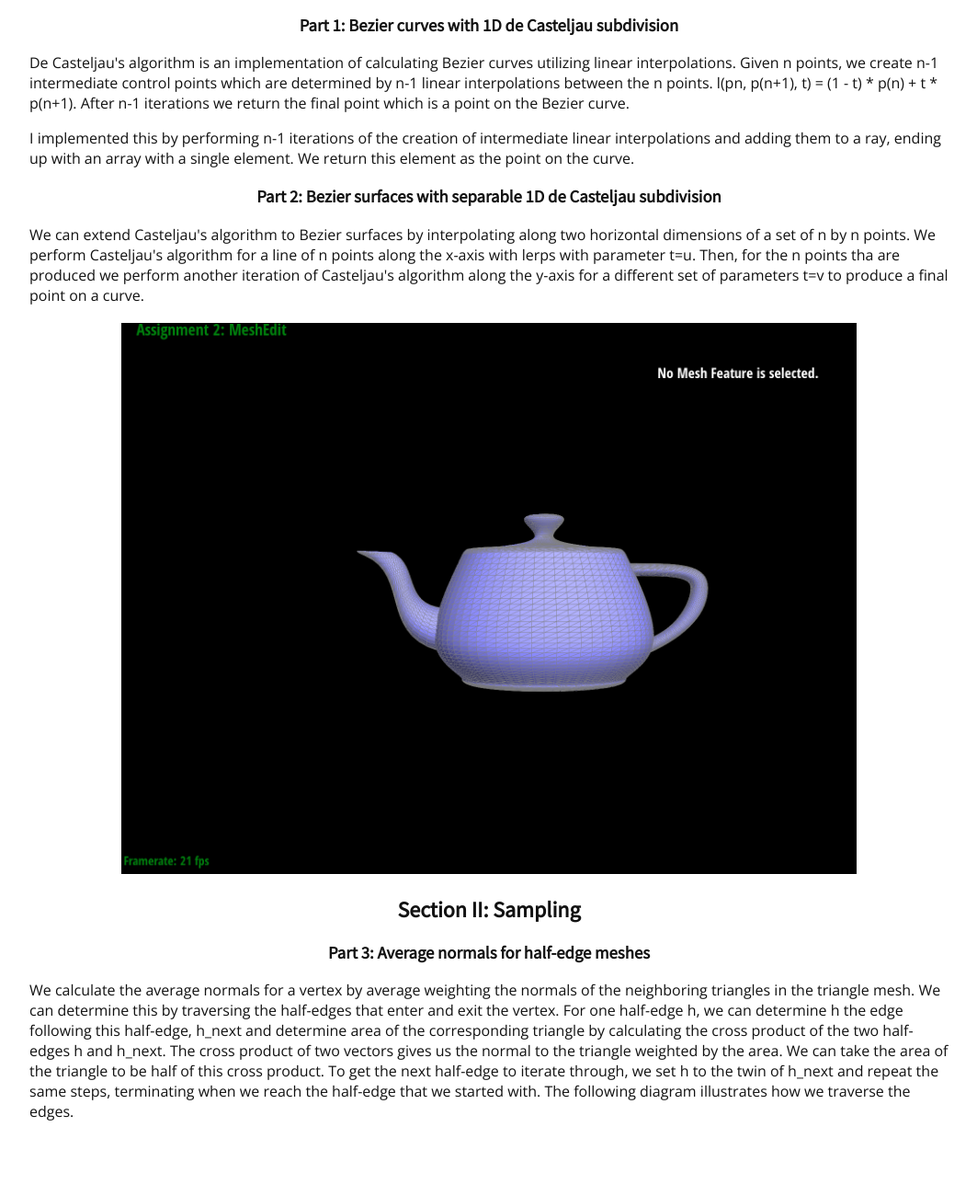
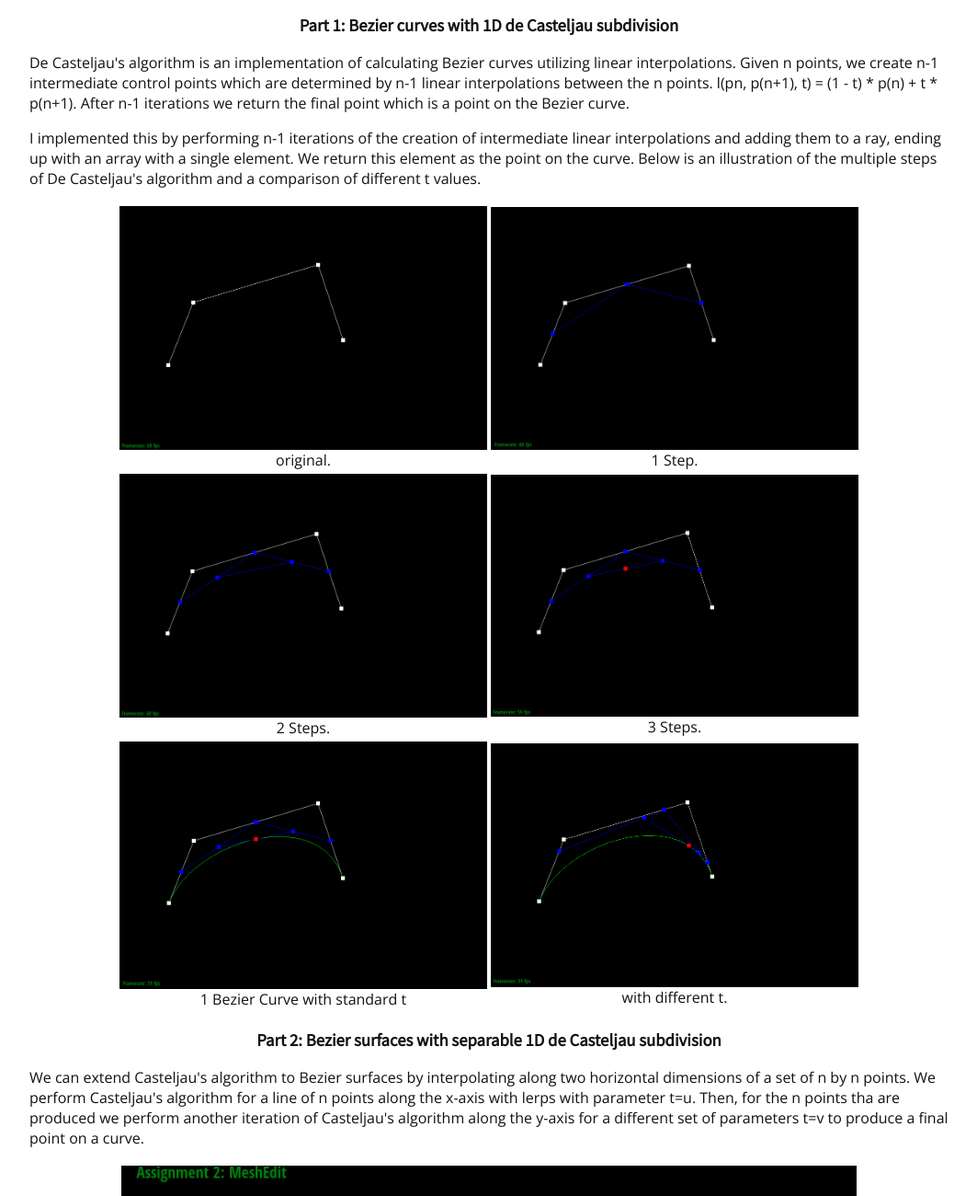
Before and after one commit to rwang0110/p2-meshedit-website, a plain HTML site: page docs/index.html in a window 1280 px wide. Shown: the part 604-1904 px from the top of the page at 92% size, without its empty margins (108-1171 px from the left). Drawn offline with nearby package versions, Linux system fonts and the light colour scheme.

Commit message:
changed some stuff

```diff
--- a/docs/index.html
+++ b/docs/index.html
@@ -49,8 +49,43 @@
     </p>
 
     <p>
-    I implemented this by performing n-1 iterations of the creation of intermediate linear interpolations and adding them to a ray, ending up with an array with a single element. We return this element as the point on the curve.
+    I implemented this by performing n-1 iterations of the creation of intermediate linear interpolations and adding them to a ray, ending up with an array with a single element. We return this element as the point on the curve. Below is an illustration of the multiple steps of De Casteljau's algorithm and a comparison of different t values.
     </p>
+
+        <div align="middle">
+      <table style="width=100%">
+         <tr>
+          <td>
+        <img src="p1_original.png" align="middle" width="400px" />
+        <figcaption align="middle">original.</figcaption>
+        </td>
+          <td>
+        <img src="p1_1step.png" align="middle" width="400px" />
+        <figcaption align="middle">1 Step.</figcaption>
+        </td>
+       </tr>
+       <tr>
+        <td>
+        <img src="p1_2step.png" align="middle" width="400px" />
+        <figcaption align="middle">2 Steps.</figcaption>
+        </td>
+        <td>
+        <img src="p1_3step.png" align="middle" width="400px" />
+        <figcaption align="middle">3 Steps.</figcaption>
+        </td>
+      </tr>
+        <tr>
+        <td>
+        <img src="p1_bezier_curve.png" align="middle" width="400px" />
+        <figcaption align="middle">1 Bezier Curve with standard t</figcaption>
+        </td>
+        <td>
+        <img src="p1_bezier_diff_t.png" align="middle" width="400px" />
+        <figcaption align="middle">with different t.</figcaption>
+        </td>
+      </tr>
+      </table>
+  </div>
 
     <h3 align="middle">Part 2: Bezier surfaces with separable 1D de Casteljau subdivision</h3>
 
```
